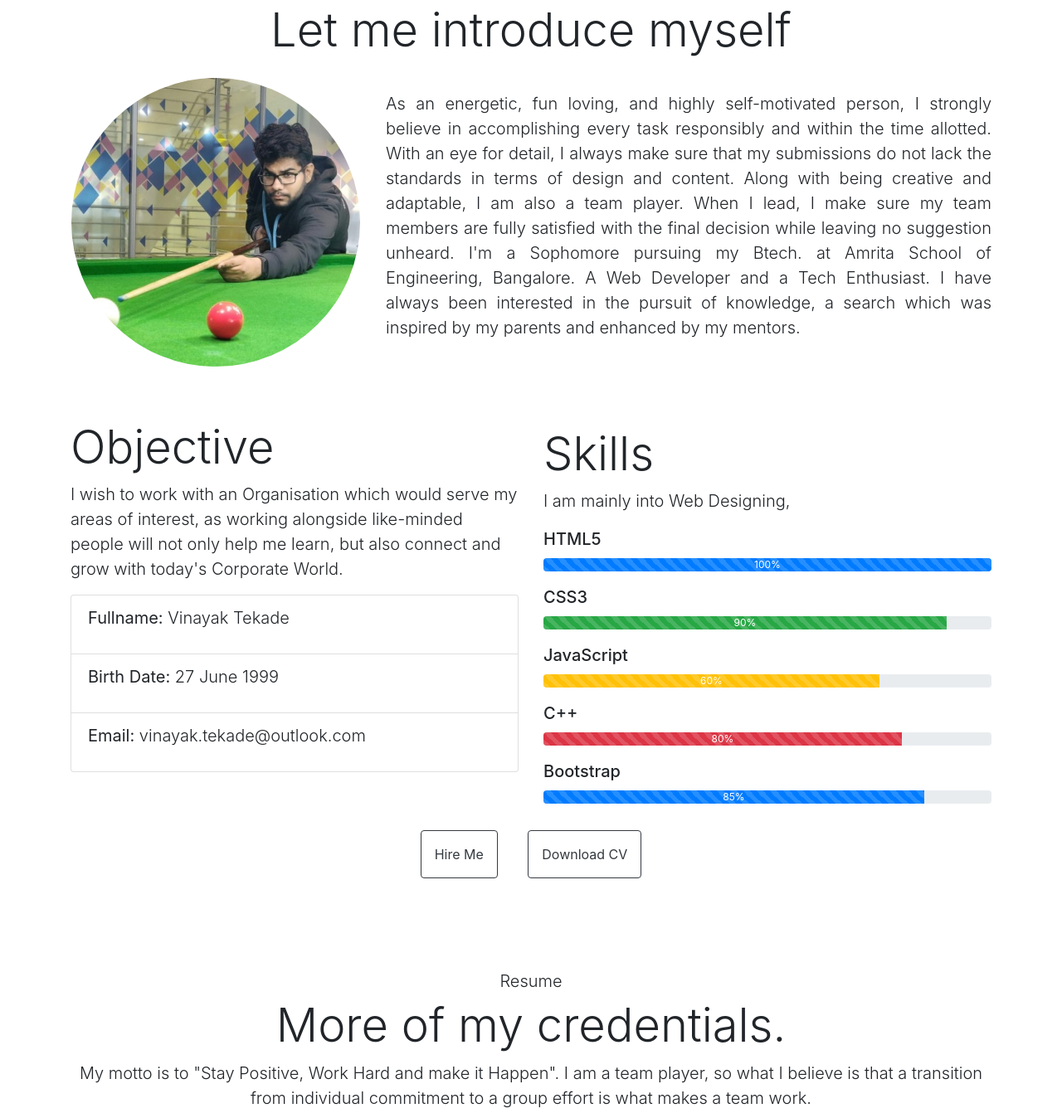
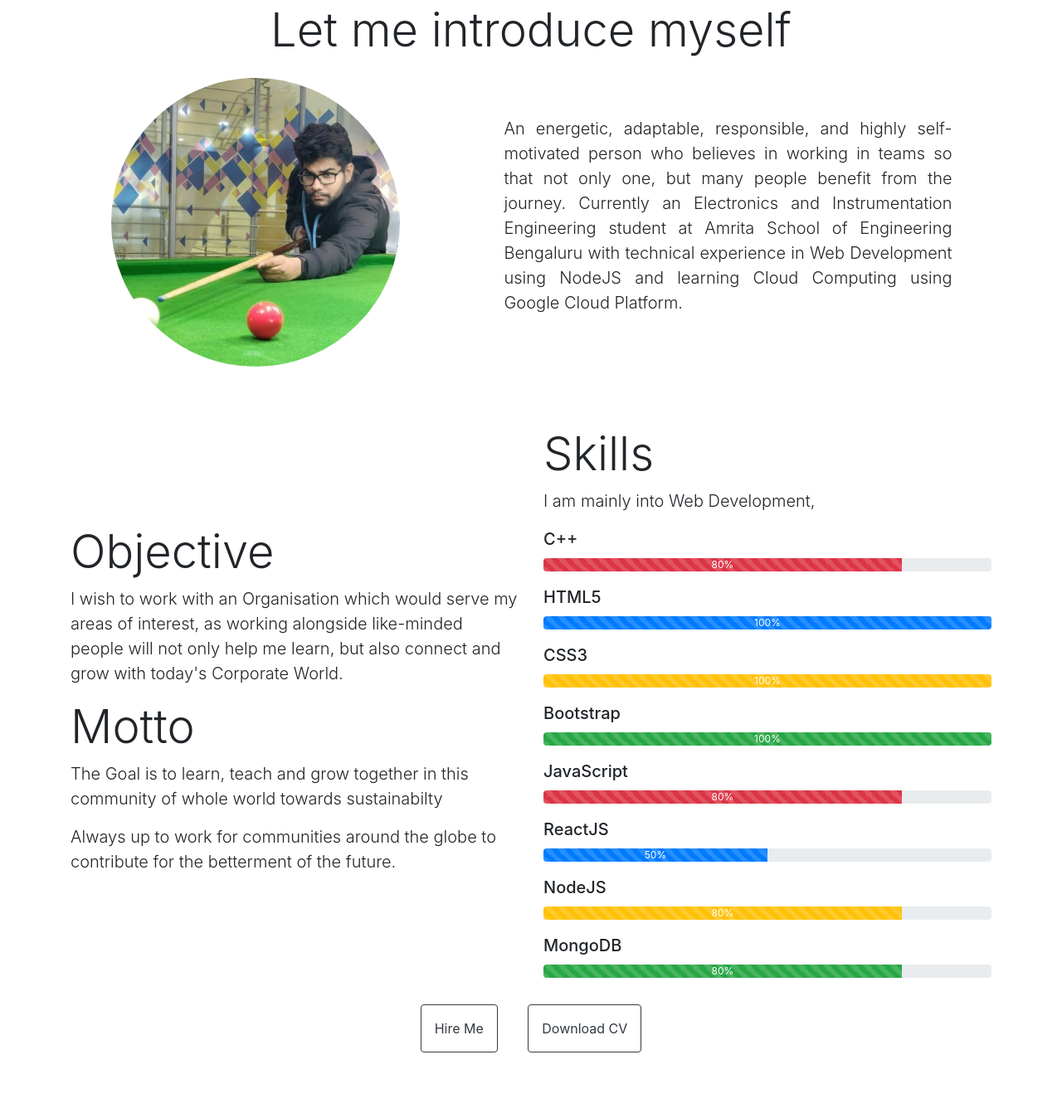
Before and after one commit to VinayakTekade/Portfolio, a plain HTML site: page public/index.html in a window 1280 px wide. Shown: the part 925-2267 px from the top of the page at 83% size. Drawn offline with nearby package versions, Linux system fonts and the light colour scheme.

Commit message:
Updated content for bio
Signed-off-by: VinayakTekade <39454332+VinayakTekade@users.noreply.github.com>

```diff
--- a/public/index.html
+++ b/public/index.html
@@ -62,78 +62,31 @@
                 <div class="col-12 col-md-4 my-3 px-3">
                     <img src="img/profile.jpg" alt="" class="img-fluid rounded-circle">
                 </div>
-                <div class="col-12 col-md-8 d-flex align-items-center text-justify">
-                    <p class="lead">As an energetic, fun loving, and highly self-motivated person, I strongly believe in
-                        accomplishing every
-                        task responsibly and within the time allotted. With an eye for detail, I always make sure that
-                        my
-                        submissions do not lack the standards in terms of design and content. Along with being creative
-                        and
-                        adaptable, I am also a team player. When I lead, I make sure my team members are fully satisfied
-                        with
-                        the final decision while leaving no suggestion unheard.
-                        I'm a Sophomore pursuing my Btech. at Amrita School of
-                        Engineering,
-                        Bangalore. A Web Developer and a Tech Enthusiast.
-                        I have always been interested in the pursuit of knowledge, a search which was inspired by my
-                        parents and
-                        enhanced by my mentors.</p>
+                <div class="col-12 col-md-6 d-flex align-items-center text-justify">
+                    <p class="lead">An energetic, adaptable, responsible, and highly self-motivated person
+                        who believes in working in teams so that not only one, but many people benefit from
+                        the journey. Currently an Electronics and Instrumentation Engineering student at
+                        Amrita School of Engineering Bengaluru with technical experience in Web Development
+                        using NodeJS and learning Cloud Computing using Google Cloud Platform.
+                    </p>
                 </div>
             </div>
-            <div class="row d-flex justify-content-around pt-5">
+            <div class="row d-flex align-items-center justify-content-around pt-5">
                 <div class="col-12 col-md-6">
                     <h3 class="display-4">Objective</h3>
                     <p class="lead">I wish to work with an Organisation which would serve my areas of interest, as
                         working alongside
                         like-minded people will not only help me learn, but also connect and grow with today's Corporate
                         World.</p>
-
-                    <ul class="list-group">
-                        <li class="list-group-item">
-                            <p class="lead"><strong>Fullname:</strong>
-                                Vinayak Tekade</p>
-                        </li>
-                        <li class="list-group-item">
-                            <p class="lead"><strong>Birth Date:</strong>
-                                27 June 1999</p>
-                        </li>
-                        </li>
-                        </li>
-                        <li class="list-group-item">
-                            <p class="lead"><strong>Email:</strong>
-                                vinayak.tekade@outlook.com</p>
-                        </li>
-
-                    </ul> <!-- /list-group -->
+                    <h3 class="display-4">Motto</h3>
+                    <p class="lead">The Goal is to learn, teach and grow together in this community of whole world towards sustainabilty</p>
+                    <p class="lead">Always up to work for communities around the globe to contribute for the betterment of the future.</p>
                 </div>
                 <div class="col-12 col-md-6 pt-2">
                     <h3 class="display-4">Skills</h3>
-                    <p class="lead">I am mainly into Web Designing,</p>
+                    <p class="lead">I am mainly into Web Development,</p>
 
                     <ul class="skill-bars">
-                        <li class="my-3">
-                            <div class="lead mb-2">HTML5</div>
-                            <div class="progress">
-                                <div class="progress-bar progress-bar-striped" role="progressbar" style="width: 100%"
-                                    aria-valuenow="10" aria-valuemin="0" aria-valuemax="100">100%</div>
-                            </div>
-                        </li>
-                        <li class="my-3">
-                            <div class="lead mb-2">CSS3</div>
-                            <div class="progress">
-                                <div class="progress-bar progress-bar-striped bg-success" role="progressbar"
-                                    style="width: 90%" aria-valuenow="10" aria-valuemin="0" aria-valuemax="100">90%
-                                </div>
-                            </div>
-                        </li>
-                        <li class="my-3">
-                            <div class="lead mb-2">JavaScript</div>
-                            <div class="progress">
-                                <div class="progress-bar progress-bar-striped bg-warning" role="progressbar"
-                                    style="width: 75%" aria-valuenow="10" aria-valuemin="0" aria-valuemax="100">60%
-                                </div>
-                            </div>
-                        </li>
                         <li class="my-3">
                             <div class="lead mb-2">C++</div>
                             <div class="progress">
@@ -143,10 +96,57 @@
                             </div>
                         </li>
                         <li class="my-3">
+                            <div class="lead mb-2">HTML5</div>
+                            <div class="progress">
+                                <div class="progress-bar progress-bar-striped bg-primary" role="progressbar" style="width: 100%"
+                                    aria-valuenow="10" aria-valuemin="0" aria-valuemax="100">100%</div>
+                            </div>
+                        </li>
+                        <li class="my-3">
+                            <div class="lead mb-2">CSS3</div>
+                            <div class="progress">
+                                <div class="progress-bar progress-bar-striped bg-warning" role="progressbar"
+                                    style="width: 100%" aria-valuenow="10" aria-valuemin="0" aria-valuemax="100">100%
+                                </div>
+                            </div>
+                        </li>
+                        <li class="my-3">
                             <div class="lead mb-2">Bootstrap</div>
                             <div class="progress">
-                                <div class="progress-bar progress-bar-striped" role="progressbar" style="width: 85%"
-                                    aria-valuenow="10" aria-valuemin="0" aria-valuemax="100">85%</div>
+                                <div class="progress-bar progress-bar-striped bg-success" role="progressbar" style="width: 100%"
+                                    aria-valuenow="10" aria-valuemin="0" aria-valuemax="100">100%</div>
+                            </div>
+                        </li>
+                        <li class="my-3">
+                            <div class="lead mb-2">JavaScript</div>
+                            <div class="progress">
+                                <div class="progress-bar progress-bar-striped bg-danger" role="progressbar"
+                                    style="width:80%" aria-valuenow="10" aria-valuemin="0" aria-valuemax="100">80%
+                                </div>
+                            </div>
+                        </li>
+                        <li class="my-3">
+                            <div class="lead mb-2">ReactJS</div>
+                            <div class="progress">
+                                <div class="progress-bar progress-bar-striped bg-primary" role="progressbar"
+                                    style="width: 50%" aria-valuenow="10" aria-valuemin="0" aria-valuemax="100">50%
+                                </div>
+                            </div>
+                        </li>
+                        <li class="my-3">
+                            <div class="lead mb-2">NodeJS</div>
+                            <div class="progress">
+                                <div class="progress-bar progress-bar-striped bg-warning" role="progressbar"
+                                    style="width: 80%" aria-valuenow="10" aria-valuemin="0" aria-valuemax="100">80%
+                                </div>
+                            </div>
+                        </li>
+                        <li class="my-3">
+                            <div class="lead mb-2">MongoDB</div>
+                            <div class="progress">
+                                <div class="progress-bar progress-bar-striped bg-success" role="progressbar"
+                                    style="width: 80%" aria-valuenow="10" aria-valuemin="0" aria-valuemax="100">80%
+                                </div>
                             </div>
                         </li>
 
@@ -166,20 +166,9 @@
 
     <section id="resume" class="pt-5">
         <div class="container">
-            <h3 class="lead text-center pt-5">Resume</h3>
-            <h1 class="display-4 text-center">More of my credentials.</h1>
-
-            <p class="lead text-center">My motto is to "Stay Positive, Work Hard and make it Happen". I am a team
-                player, so what I believe is that a transition from individual commitment to a group effort is what
-                makes a team work.</p>
-
-
             <div class="row resume-timeline">
-
                 <div class="col-12 resume-header">
-
                     <h2 class="display-4 text-center my-3">Work Experience</h2>
-
                 </div> <!-- /resume-header -->
 
                 <div class="col-12">
```
